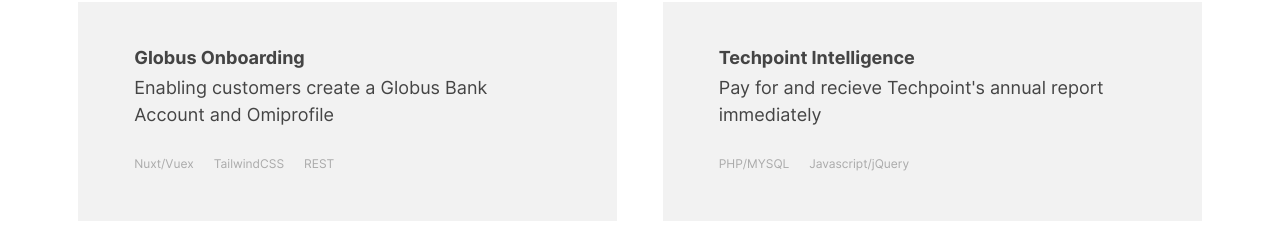
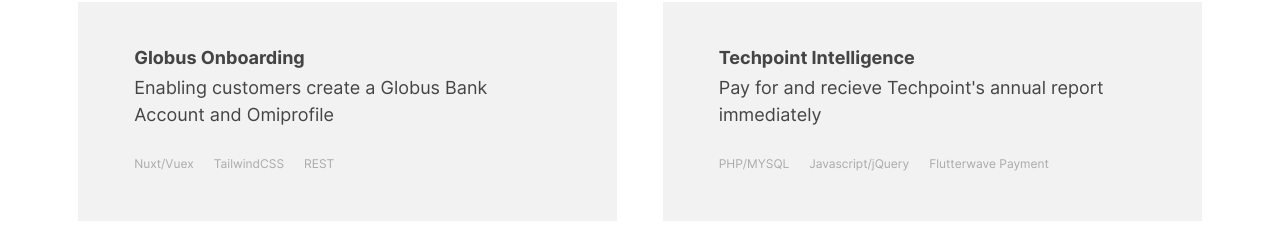
Before and after one commit to ozorku/ozorku-portfolio, a Nuxt app: page / in a window 1280 px wide. Shown: the part 1055-1293 px from the top of the page. Built offline with nearby package versions, Linux system fonts and the light colour scheme.

Commit message:
update work

```diff
--- a/static/data/recentWorks.js
+++ b/static/data/recentWorks.js
@@ -27,7 +27,7 @@
     summary: "Pay for and recieve Techpoint's annual report immediately",
     url: "https://intelligence.techpoint.africa",
     urlType: "post",
-    tools: ["PHP/MYSQL", "Javascript/jQuery"]
+    tools: ["PHP/MYSQL", "Javascript/jQuery", "Flutterwave Payment"]
   },
   {
     name: "SHRTN",
```
